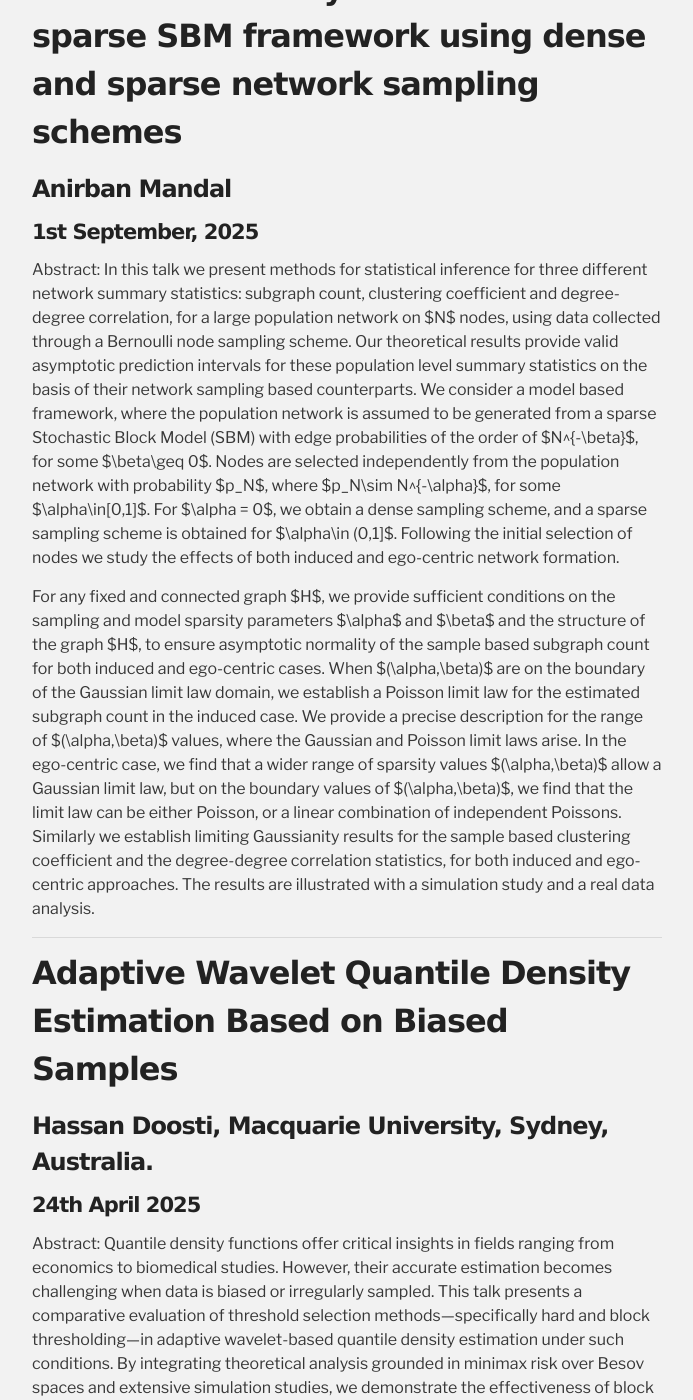
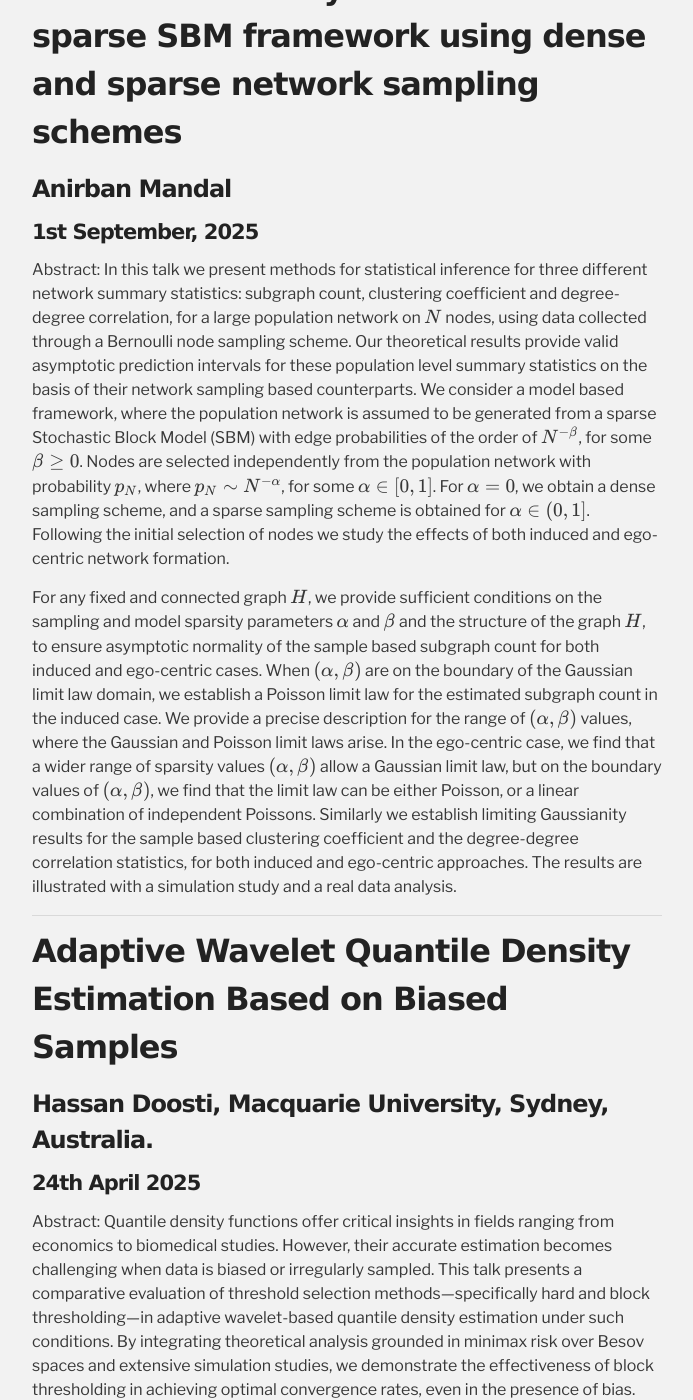
Before and after one commit to isid-statsu/isid-statsu.github.io, a Jekyll site: the page built from seminars.md, in a window 1280 px wide and 1400 px high, scrolled down 5344 px. Shown: the whole window, without its empty margins (293-986 px from the left). Built offline with Jekyll 4.4.1, drawn with Linux system fonts in a browser that asks for light colours; nearby versions of some CDN libraries; part of the change alters nothing that is shown.

```diff
--- a/_layouts/default.html
+++ b/_layouts/default.html
@@ -21,7 +21,13 @@
     <script defer src="https://cdn.jsdelivr.net/npm/katex@0.16.27/dist/contrib/auto-render.min.js"
 	    integrity="sha384-hCXGrW6PitJEwbkoStFjeJxv+fSOOQKOPbJxSfM6G5sWZjAyWhXiTIIAmQqnlLlh"
 	    crossorigin="anonymous"
-            onload="renderMathInElement(document.body);"></script>
+            onload="renderMathInElement(document.body, {
+          		delimiters: [
+              		{left: '$$', right: '$$', display: true},
+              		{left: '$', right: '$', display: false}
+          ],
+          throwOnError : false
+        });"></script>
 
     <link rel="stylesheet" href="https://fonts.googleapis.com/css?family=Libre Franklin" >
     <link rel="stylesheet" href="https://fonts.googleapis.com/css?family=Roboto Slab" >
```
